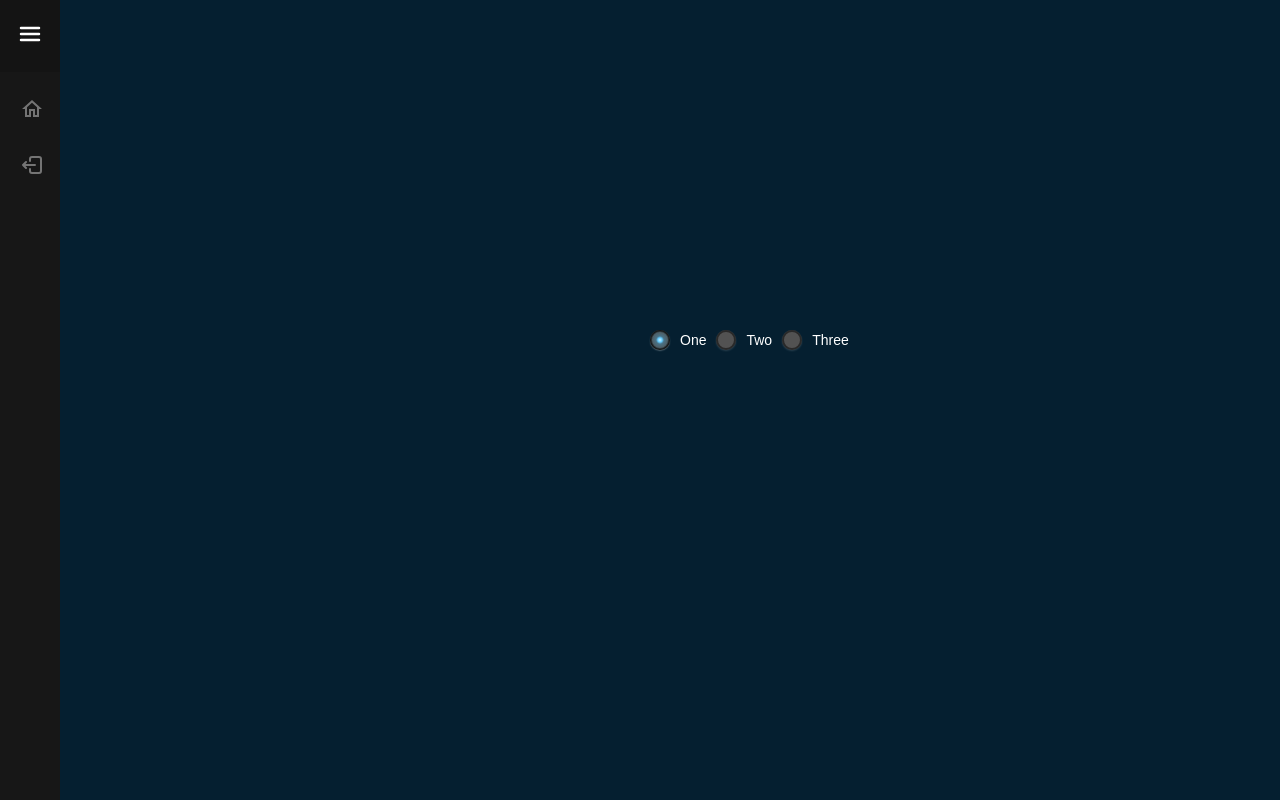
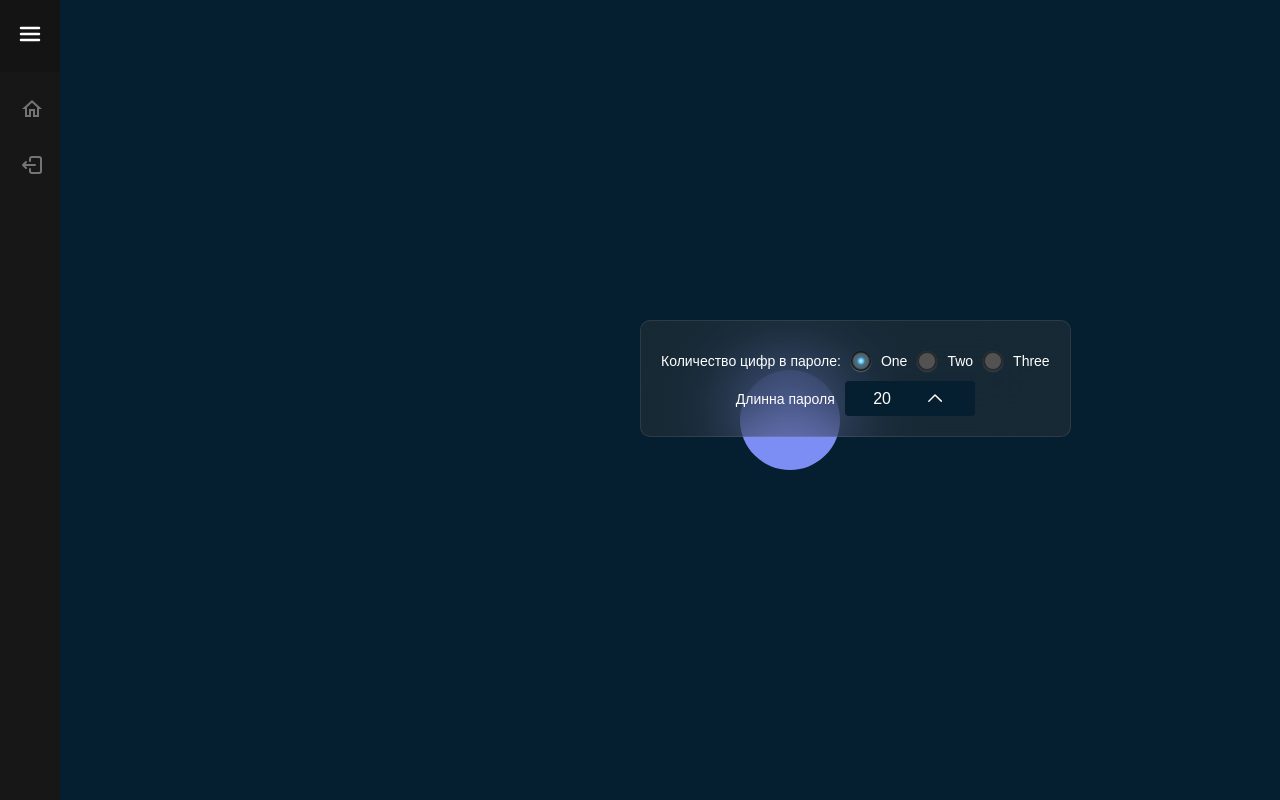
Before and after one commit to zaitsev-av/password_generator, a React (Vite) app: page / in a window 1280 px wide. Built offline with nearby package versions, Linux system fonts and the light colour scheme; a web font is replaced by a local one.

Commit message:
feat: added card

```diff
--- a/src/components/card/card.module.scss
+++ b/src/components/card/card.module.scss
@@ -18,13 +18,15 @@
     width: 100px;
     height: 100px;
 
-    background-color: rgb(144 161 255);
+    background-color: rgb(124 142 243);
     border-radius: 50%;
 
-    transition: all 1s;
+    transition: all 2s;
   }
 
   &:hover::before {
+    top: 50%;
+    left: 50%;
     transform: translate(-50px, 50px);
   }
 
@@ -38,8 +40,7 @@
     align-items: center;
     justify-content: space-between;
 
-    max-width: 220px;
-    padding: 20px 10px;
+    padding: 20px;
 
     background-color: rgb(65 65 65 / 30.8%);
     backdrop-filter: blur(40px);
--- a/src/components/radio-button/radio-button.tsx
+++ b/src/components/radio-button/radio-button.tsx
@@ -1,5 +1,6 @@
 import { FC } from 'react'
 
+import { Label } from '@/components'
 import { RadioButtonItem } from '@/components/radio-button/radio-button-item'
 import * as RadioGroup from '@radix-ui/react-radio-group'
 import { clsx } from 'clsx'
@@ -15,19 +16,21 @@ export type RadioGroupItemType = {
 interface Props {
   className?: string
   items: RadioGroupItemType[]
+  label?: string
   onChange?: (value: string) => void
   value?: string
 }
 
 export const RadioButton: FC<Props> = props => {
-  const { className, items, onChange, value } = props
+  const { className, items, label, onChange, value } = props
 
   const cn = {
     root: clsx(s.root, className),
   }
 
   return (
-    <form>
+    <form style={{ alignItems: 'center', display: 'flex' }}>
+      {label && <Label label={label} />}
       <RadioGroup.Root
         className={cn.root}
         defaultValue={'default'}
--- a/src/components/sidebar/sidebar.module.scss
+++ b/src/components/sidebar/sidebar.module.scss
@@ -7,6 +7,7 @@ button {
 
 .sidebar {
   position: absolute;
+  z-index: 10;
   top: 0;
   left: 0;
 
--- a/src/pages/generator.tsx
+++ b/src/pages/generator.tsx
@@ -1,5 +1,7 @@
 import { FC, useState } from 'react'
 
+import { Select } from '@/components'
+import { Card } from '@/components/card'
 import { RadioButton, RadioGroupItemType } from '@/components/radio-button/radio-button'
 
 interface Props {}
@@ -23,11 +25,62 @@ export const Generator: FC<Props> = props => {
     },
   ]
 
+  const itemsSelect = [
+    {
+      id: '1',
+      name: '5',
+    },
+    {
+      id: '2',
+      name: '8',
+    },
+    {
+      id: '3',
+      name: '12',
+    },
+    {
+      id: '4',
+      name: '15',
+    },
+    {
+      id: '5',
+      name: '20',
+    },
+  ]
+
   const [value, setValue] = useState('one')
+  const [valueSelect, setValueSelect] = useState(itemsSelect[0].name)
+
+  const onChangeHandler = (value: string) => {
+    setValueSelect(value)
+    console.log(value)
+  }
 
   return (
-    <div style={{ left: '50%', position: 'absolute', top: '40%' }}>
-      <RadioButton items={items} onChange={setValue} value={value} />
+    <div
+      style={{
+        display: 'flex',
+        flexDirection: 'column',
+        gap: '15px',
+        left: '50%',
+        position: 'absolute',
+        top: '40%',
+      }}
+    >
+      <Card>
+        <RadioButton
+          items={items}
+          label={'Количество цифр в пароле:'}
+          onChange={setValue}
+          value={value}
+        />
+        <Select
+          items={itemsSelect}
+          label={'Длинна пароля'}
+          onChange={onChangeHandler}
+          value={valueSelect}
+        />
+      </Card>
     </div>
   )
 }
```
